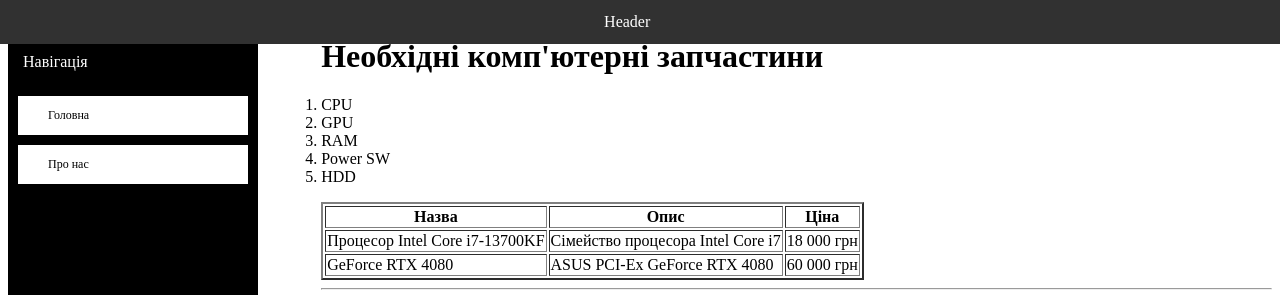
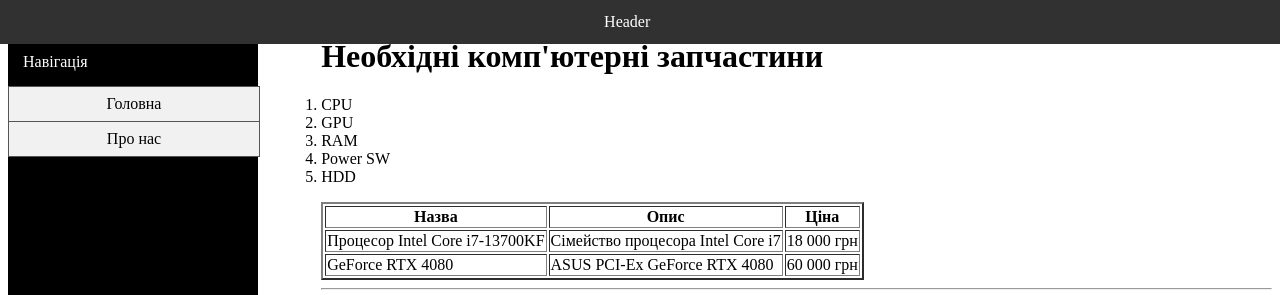
Before and after one commit to MrDancerOriginal/Labs, a PHP site: page / in a window 1280 px wide. Shown: the top 295 px of the page. Run offline with PHP 8.4, Linux system fonts and the light colour scheme.

Commit message:
Edit some css code for better navigation system

```diff
--- a/index.html
+++ b/index.html
@@ -1,6 +1,5 @@
 <!DOCTYPE html>
 <html lang="en">
-
 <head>
     <meta charset="UTF-8">
     <meta http-equiv="X-UA-Compatible" content="IE=edge">
@@ -8,7 +7,6 @@
     <title>Lab3</title>
     <link rel="stylesheet" href="style/style.css">
 </head>
-
 <body>
     <header>
         Header
@@ -17,12 +15,18 @@
         <div class="sidebar">
             <nav>
                 <p> Навігація </p>
-                <a href="index.html" class="link">
-                    Головна
-                </a>
-                <a href="about-us.html" class="link">
-                    Про нас
-                </a>
+                <ul class="navigation">
+                    <li>
+                        <a href="index.html">
+                            Головна
+                        </a>
+                    </li>
+                    <li>
+                        <a href="about-us.html">
+                            Про нас
+                        </a>
+                    </li>
+                </ul>
             </nav>
         </div>
 
--- a/style/style.css
+++ b/style/style.css
@@ -32,23 +32,40 @@ header{
     float: left;
     margin-right: 5%;
   }
+  .navigation{
+    list-style-type: none;
+    margin: 0;
+    padding: 0;
+    width: 100%;
+    background-color: #f1f1f1;
+    border: 1px solid #555;
+  }
+  .navigation a {
+    display: block;
+    color: #000;
+    padding: 8px 16px;
+    text-decoration: none;
+  }
 
-  nav .link {
-    font-size: 12px;
-    color: #000;
-    display: block;
-    padding: 12px;
-    margin: 10px;
-    padding-left: 30px;
-    text-decoration: none;
-    background-color: #fff;
+  .navigation li {
+    text-align: center;
+    border-bottom: 1px solid #555;
+    display:block;
   }
-  nav .link:hover, .link:visited:hover
-    {
-            color: #fff;
-            text-decoration: none;
-            background-color: #313131;
-    }
+
+  .navigation li:last-child {
+    border-bottom: none;
+  }
+
+  .navigation li a.active {
+    background-color: #04AA6D;
+    color: white;
+  }
+
+  .navigation li a:hover:not(.active) {
+    background-color: #555;
+    color: white;
+  }
 
   nav p {
     margin: 0;
```
